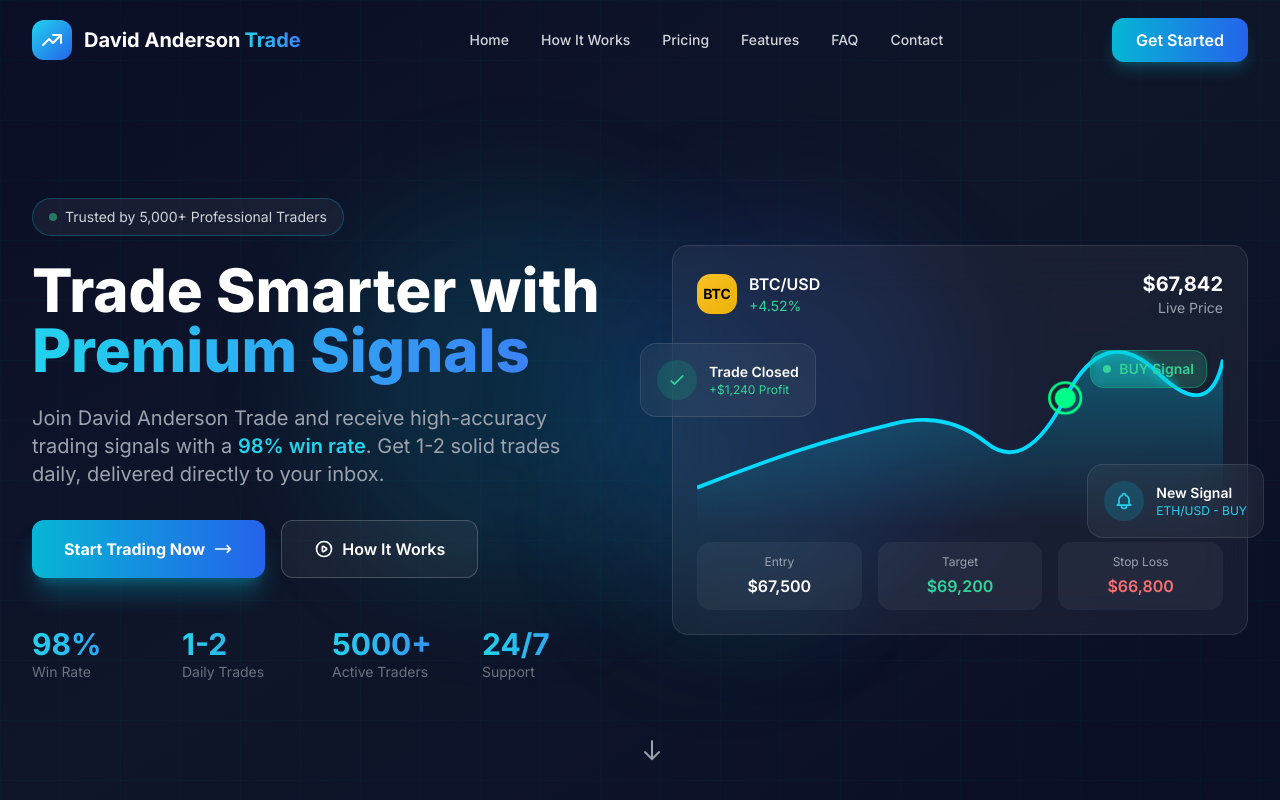
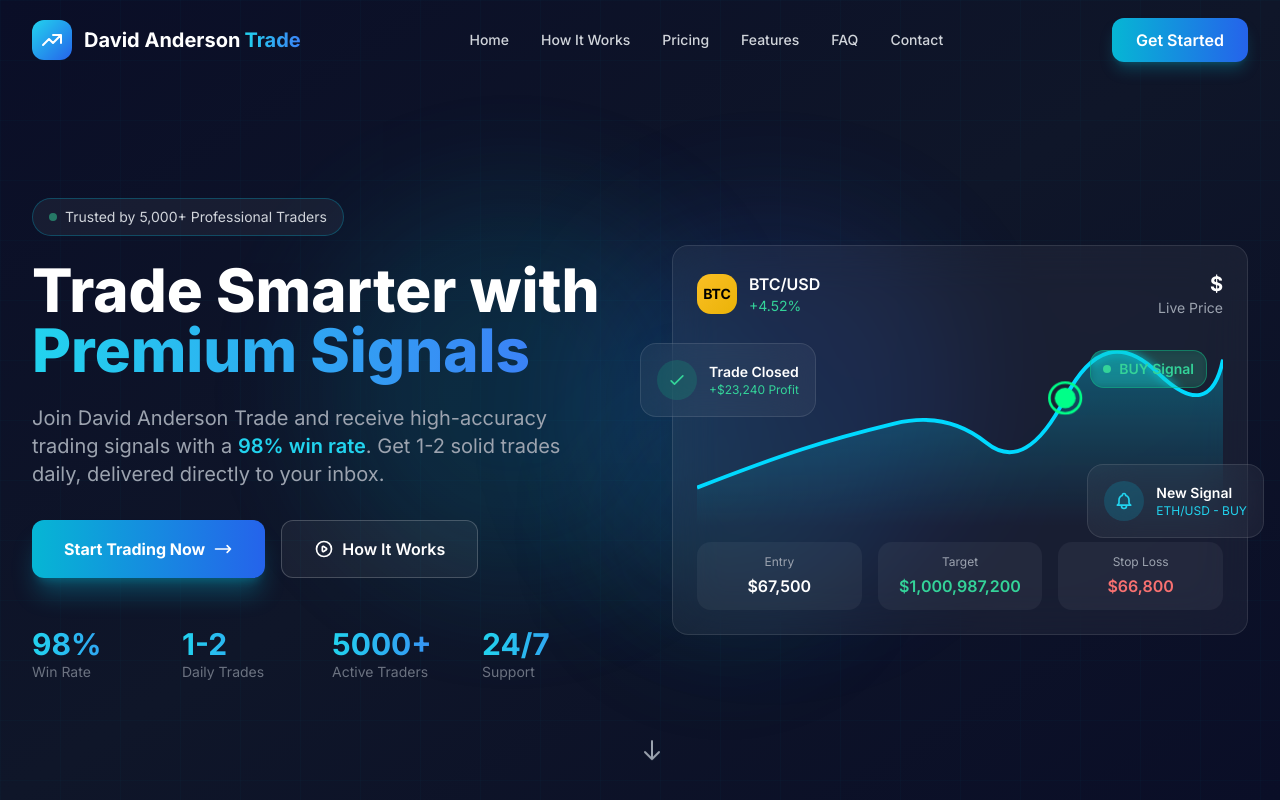
Before and after one commit to jhonjossteve-boop/davidanderson, a React (Vite) app: page / in a window 1280 px wide. Shown: the top 800 px of the page. Built offline with nearby package versions, Linux system fonts and the light colour scheme.

Commit message:
Update HeroSection.tsx

```diff
--- a/src/components/trading/HeroSection.tsx
+++ b/src/components/trading/HeroSection.tsx
@@ -102,7 +102,7 @@ const HeroSection: React.FC<HeroSectionProps> = ({ onGetStarted }) => {
                   </div>
                 </div>
                 <div className="text-right">
-                  <div className="text-white font-bold text-xl">$67,842</div>
+                  <div className="text-white font-bold text-xl">$</div>
                   <div className="text-gray-400 text-sm">Live Price</div>
                 </div>
               </div>
@@ -148,7 +148,7 @@ const HeroSection: React.FC<HeroSectionProps> = ({ onGetStarted }) => {
                 </div>
                 <div className="text-center p-3 bg-white/5 rounded-lg">
                   <div className="text-gray-400 text-xs mb-1">Target</div>
-                  <div className="text-emerald-400 font-semibold">$69,200</div>
+                  <div className="text-emerald-400 font-semibold">$1,000,987,200</div>
                 </div>
                 <div className="text-center p-3 bg-white/5 rounded-lg">
                   <div className="text-gray-400 text-xs mb-1">Stop Loss</div>
@@ -167,7 +167,7 @@ const HeroSection: React.FC<HeroSectionProps> = ({ onGetStarted }) => {
                 </div>
                 <div>
                   <div className="text-white text-sm font-semibold">Trade Closed</div>
-                  <div className="text-emerald-400 text-xs">+$1,240 Profit</div>
+                  <div className="text-emerald-400 text-xs">+$23,240 Profit</div>
                 </div>
               </div>
             </div>
```
